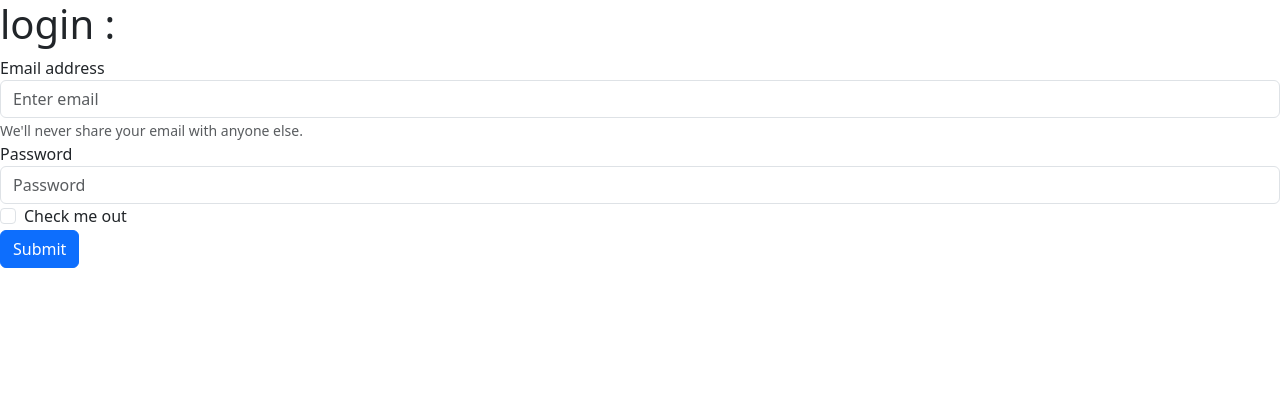
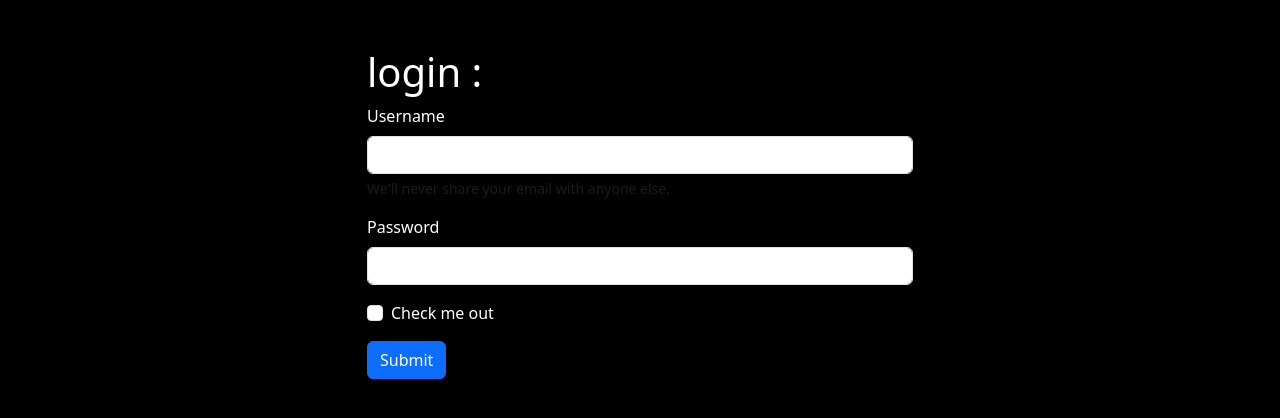
Before and after one commit to Dharanish-2006/e-comm, a Django app: page / in a window 1280 px wide. Shown: the top 418 px of the page. Run offline with Django 4.2, Linux system fonts and the light colour scheme; parts of the project's set-up code (start-up, migrations or seed data) failed here and were passed over; some libraries are stand-ins or nearby versions.

Commit message:
creating login page

```diff
--- a/FrontEnd/templates/login.html
+++ b/FrontEnd/templates/login.html
@@ -9,22 +9,37 @@
     {% load bootstrap5 %}
     {% bootstrap_css %}
     {% bootstrap_javascript %}
+  <style>
+    body{
+      background-color: black;
+      color: white;
+    }
+  </style>
+    <div class="container mt-5">
+      <div class="row justify-content-center">
+        <div class="col-lg-6">
           <h1>login : </h1>
-    <form>
-        <div class="form-group">
-          <label for="exampleInputEmail1">Email address</label>
-          <input type="email" class="form-control" id="exampleInputEmail1" aria-describedby="emailHelp" placeholder="Enter email">
-          <small id="emailHelp" class="form-text text-muted">We'll never share your email with anyone else.</small>
+          <form action="" method="POST">
+            {% csrf_token %}
+          <div class="mb-3">
+            <label for="exampleInputEmail1" class="form-label">Username</label>
+            <input type="text" class="form-control" name="username" id="exampleInputEmail1" aria-describedby="emailHelp">
+            <div id="emailHelp" class="form-text">We'll never share your email with anyone else.</div>
           </div>
-        <div class="form-group">
-          <label for="exampleInputPassword1">Password</label>
-          <input type="password" class="form-control" id="exampleInputPassword1" placeholder="Password">
+          <div class="mb-3">
+            <label for="exampleInputPassword1" class="form-label">Password</label>
+            <input type="password" class="form-control" name="password" id="exampleInputPassword1">
           </div>
-        <div class="form-group form-check">
+          <div class="mb-3 form-check">
             <input type="checkbox" class="form-check-input" id="exampleCheck1">
             <label class="form-check-label" for="exampleCheck1">Check me out</label>
           </div>
+          <p class="text-danger fw-bold">{{error}}</p>
           <button type="submit" class="btn btn-primary">Submit</button>
         </form>
+        </div>
+      </div>
+    </div>
+    <form>
 </body>
 </html>
--- a/Inventory/views.py
+++ b/Inventory/views.py
@@ -28,7 +28,7 @@ def delete_product(request,id):
     selection = product.objects.get(id = id)
     selection.delete()
 
-    return redirect('/myorder/')
+    return redirect('/home/myorder/')
 def update_product(request,id):
 
     selection = product.objects.get(id = id)
@@ -40,6 +40,6 @@ def update_product(request,id):
         form = product_form(request.POST,instance=selection)
         if form.is_valid():
             form.save()
-            return redirect('/myorder/')
+            return redirect('/home/myorder/')
 
     return render(request,'cart.html',context)
--- a/authentication/models.py
+++ b/authentication/models.py
@@ -2,5 +2,4 @@ from django.db import models
 from django.contrib.auth.models import AbstractUser
 
 class User(AbstractUser):
-    age = models.IntegerField(default=0)
-    name = models.CharField(default='name')
+    pass
--- a/authentication/urls.py
+++ b/authentication/urls.py
@@ -2,5 +2,5 @@ from django.urls import path
 from .views import *
 
 urlpatterns = [
-    path('',login)
+    path('',login_page)
 ]
--- a/authentication/views.py
+++ b/authentication/views.py
@@ -1,5 +1,16 @@
-from django.shortcuts import render
+from django.shortcuts import render,redirect
+from django.contrib.auth import authenticate,login,logout
 
-def login(request):
+def login_page(request):
+    context = { "error":"" }
+    if request.method== "POST":
+        user = authenticate(username= request.POST['username'],password=request.POST['password'])
+        print(user)
+        if(user is not None):
+            login(request,user)
+            return redirect('/home/')
+        else:
+            context = { "error":"thappu" }
 
-    return render(request,'login.html')
+
+    return render(request,'login.html',context)
```
Also changed, not shown: FrontEnd/templates/navbar.html (+6 -6 lines). Lines whose indentation alone changed are shown as unchanged.
